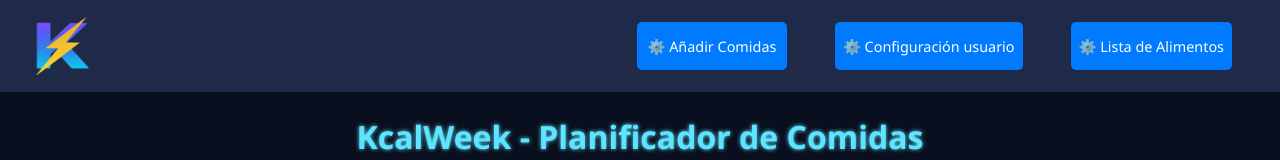
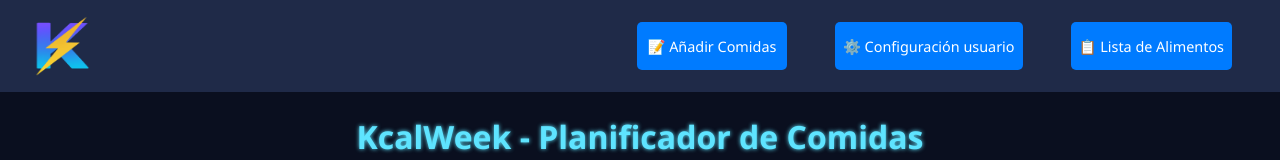
Before and after one commit to TamaraFdez/KcalWeek, a React (Vite) app: page / in a window 1280 px wide. Shown: the top 160 px of the page. Built offline with nearby package versions, Linux system fonts and the light colour scheme.

Commit message:
cambio de iconos

```diff
--- a/src/App.jsx
+++ b/src/App.jsx
@@ -6,14 +6,12 @@ import Navbar from "./components/Navbar";
 
 //TODO:
 //Refactorizar el código para que sea más limpio y modular
-//Añadir boton Añadir comida de la lista en cada dia
-//Añadir más tipos de comidas en cada dia
 //Hacer dragg and drop e intercmabiable entre comidas, cenas y días
 //Editar navbar para que quede arriba y no se pierda
 //Mejorar el modo movil para que sea mas responsive el navbar y el grid de comidas
 
 //Añadir boton de editar a comidas
-//Añadir que se vean las kcal/carbs/pro de cada alimento del grid
+
 
 
 
--- a/src/components/Navbar.jsx
+++ b/src/components/Navbar.jsx
@@ -40,13 +40,13 @@ const Navbar = ({
       <img className="logo" src="./logokcalweek-colorv2.png" alt="Logo a color de kcalWeek, una K con degradado de violeta a cian y un rayo atravesandola" />
       <div className="nav-btn">
       <button onClick={() => setMostrarAddFoodForm((prev) => !prev)} className="dropdown-toggle">
-        ⚙️ Añadir Comidas
+      📝 Añadir Comidas
       </button>
       <button onClick={() => setMostrarUserForm((prev) => !prev)} className="dropdown-toggle">
         ⚙️ Configuración usuario
       </button>
       <button onClick={() => setMostrarFoodList((prev) => !prev)} className="dropdown-toggle">
-        ⚙️ Lista de Alimentos
+      📋 Lista de Alimentos
       </button>
        </div> </div>
       <h1>KcalWeek - Planificador de Comidas</h1>
```
